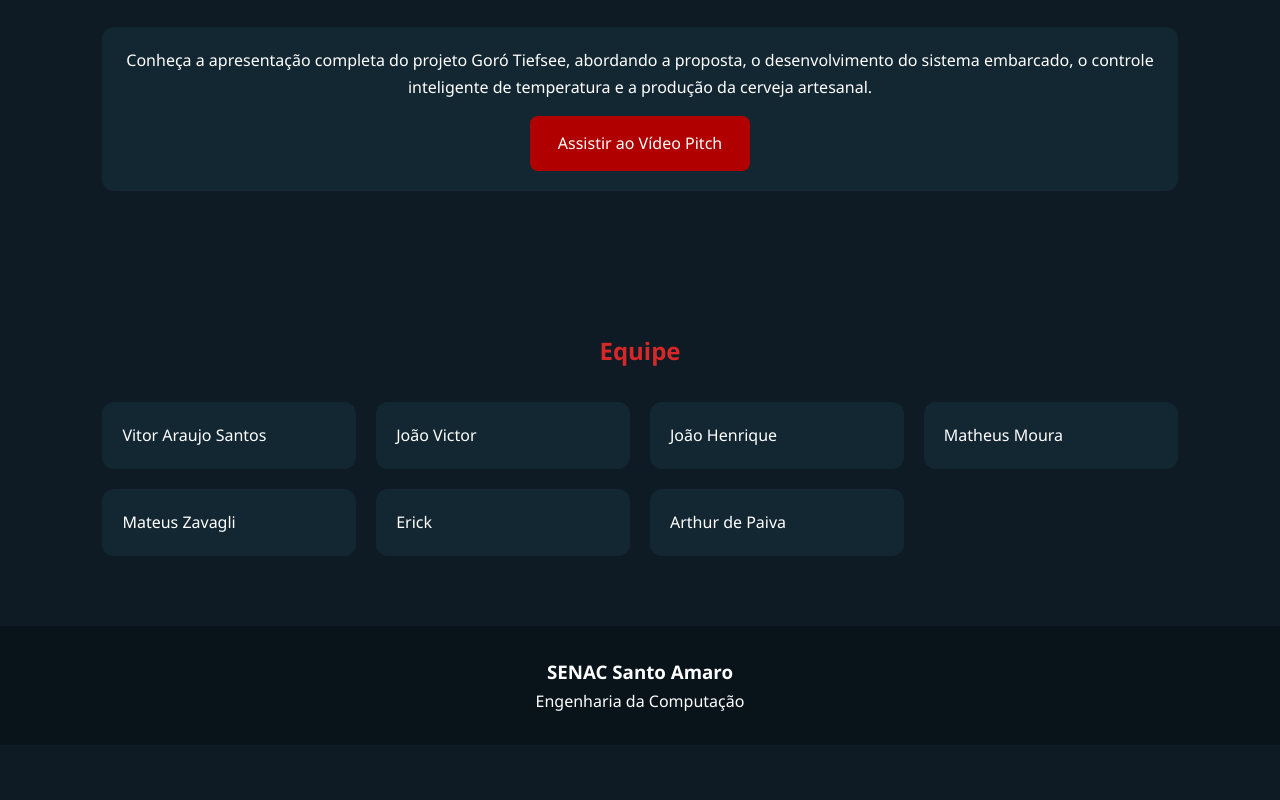
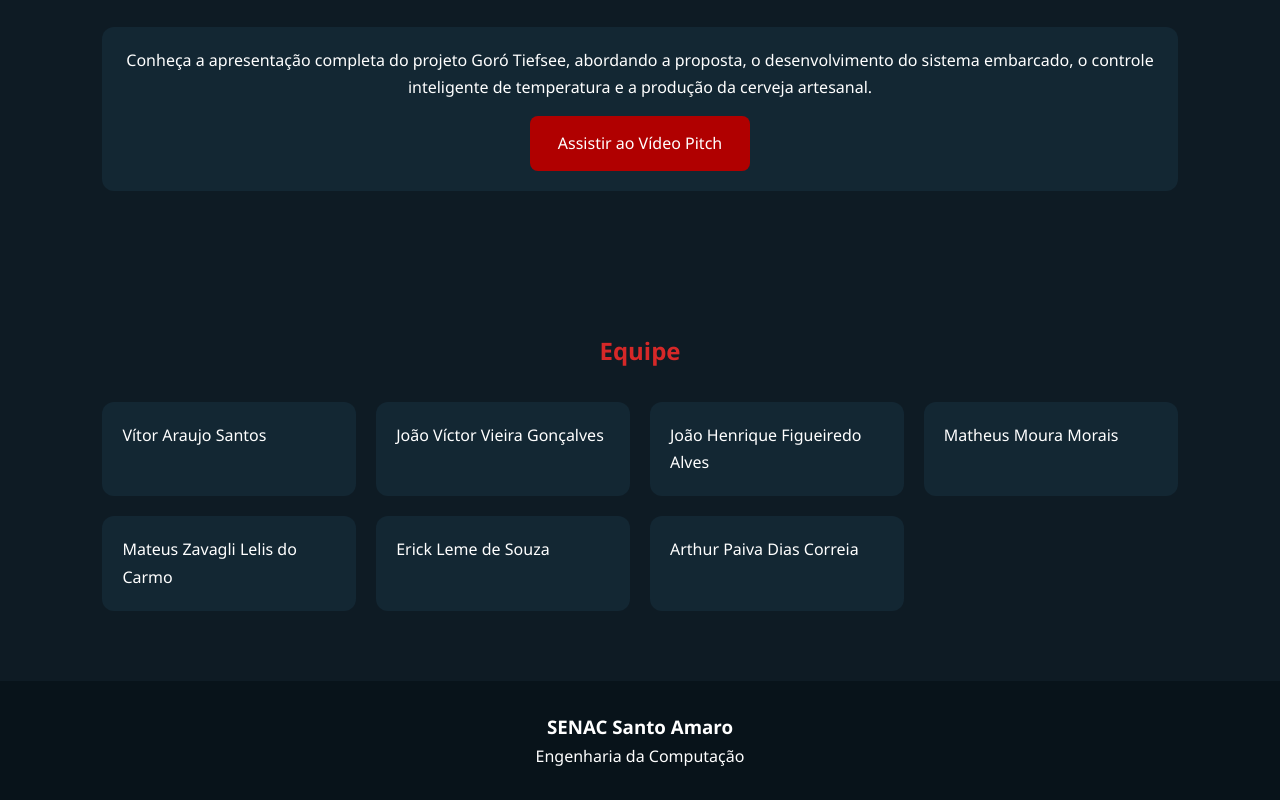
Before and after one commit to Vitorraujo/tiefsee, a plain HTML site: page index.html in a window 1280 px wide. Shown: the part 4257-5057 px from the top of the page. Before the commit the page ends 5002 px from the top, so only its background shows below. Drawn offline with Linux system fonts and the light colour scheme.

Commit message:
Update index.html

```diff
--- a/index.html
+++ b/index.html
@@ -87,13 +87,13 @@ Conheça a apresentação completa do projeto Goró Tiefsee, abordando a propost
 <section id="equipe">
 <h2 class="titulo">Equipe</h2>
 <div class="equipe">
-<div class="membro">Vitor Araujo Santos</div>
-<div class="membro">João Victor</div>
-<div class="membro">João Henrique</div>
-<div class="membro">Matheus Moura</div>
-<div class="membro">Mateus Zavagli</div>
-<div class="membro">Erick</div>
-<div class="membro">Arthur de Paiva</div>
+<div class="membro">Vítor Araujo Santos</div>
+<div class="membro">João Víctor Vieira Gonçalves</div>
+<div class="membro">João Henrique Figueiredo Alves</div>
+<div class="membro">Matheus Moura Morais</div>
+<div class="membro">Mateus Zavagli Lelis do Carmo</div>
+<div class="membro">Erick Leme de Souza</div>
+<div class="membro">Arthur Paiva Dias Correia</div>
 </div>
 </section>
 
```
